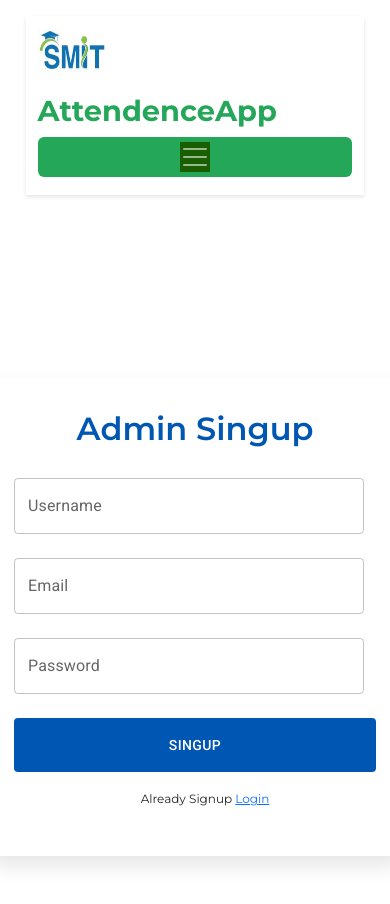
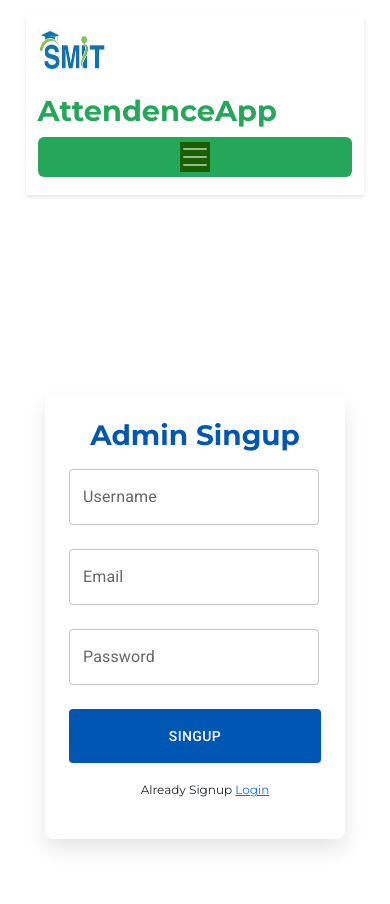
Before and after one commit to javariyafatima1/Attendence-final, a React (Create React App) app in the folder frontend/: page /adminSignup in a window 390 px wide. Shown: the top 904 px of the page. Built offline with nearby package versions, Linux system fonts and the light colour scheme.

Commit message:
admin singup responsive

```diff
--- a/frontend/src/components/AdminSignup.css
+++ b/frontend/src/components/AdminSignup.css
@@ -1,40 +1,33 @@
 @import url('https://fonts.googleapis.com/css2?family=Montserrat:ital,wght@0,100..900;1,100..900&display=swap');
-
 
 .container1 {
     display: flex;
     align-items: center;
     justify-content: center;
     min-height: 100vh;
+    padding: 1rem;
+}
+.login-input{
+    width: 350px;
 }
 .wrapper1 {
-    min-width: 410px;
+    min-width: 300px; /* Adjusted for better responsiveness */
     margin: 0 auto;
     border-radius: 0.5rem;
     padding: 2rem 1.5rem;
     box-shadow: 0 10px 20px rgba(0, 0, 0, 0.1);
+    background-color: #fff; /* Added background color for better contrast */
 }
+
 .main-title {
     color: #0056b3;
     font-weight: bold;
-    font-size: 32px;
+    font-size: 2rem; /* Adjusted for better scaling */
+    text-align: center;
+    margin-bottom: 1.5rem; /* Adjusted margin for spacing */
 }
 
-.wrapper1 .main-title{
-    text-align: center;
-    font-style: 1.37rem;
-    font-weight: 600;
-    margin-bottom: 1.87rem;
-}
-
-.wrapper1 .main-title .login-input {
-    height: 100%;
-    width: 75px;
-    padding: 0 1.25rem 0 3.12rem;
-    box-sizing: border-box;
-}
-
-.signup-btn{
+.signup-btn {
     width: 100%;
     height: 54px;
     cursor: pointer;
@@ -43,14 +36,34 @@
     font-weight: 500;
     font-size: 1.125rem;
     border-radius: 0.31rem;
+    background-color: #007bff; /* Added background color for the button */
+    color: #fff; /* Text color for the button */
 }
 
-.para1{
+.signup-btn:hover {
+    background-color: #0056b3;
+}
+
+.para1 {
     margin-top: 18px;
     margin-left: 20px;
     font-family: "Montserrat", sans-serif;
 }
 
-.signup-btn:hover {
-    background-color: #0056b3;
+@media (max-width: 768px) {
+    .wrapper1 {
+        padding: 1.5rem; /* Reduced padding for smaller screens */
+    }
+
+    .main-title {
+        font-size: 1.75rem; /* Adjusted font size for smaller screens */
+        margin-bottom: 1rem; /* Adjusted margin for smaller screens */
+    }
+.login-input{
+        width: 250px;
+    }
+
+    .signup-btn {
+        font-size: 1rem; /* Adjusted font size for smaller screens */
+    }
 }
--- a/frontend/src/components/AdminSingup.js
+++ b/frontend/src/components/AdminSingup.js
@@ -45,7 +45,7 @@ const AdminSignup = () => {
             type="text"
             value={sing.name}
             onChange={handleChange}
-            style={{ width: "350px" }}
+
           />
           <br />
           <br />
@@ -56,7 +56,7 @@ const AdminSignup = () => {
             type="email"
             value={sing.email}
             onChange={handleChange}
-            style={{ width: "350px" }}
+
           />
           <br />
           <br />
@@ -67,7 +67,7 @@ const AdminSignup = () => {
             name="password"
             value={sing.password}
             onChange={handleChange}
-            style={{ width: "350px" }}
+
           />
           <br />
           <br />
```
